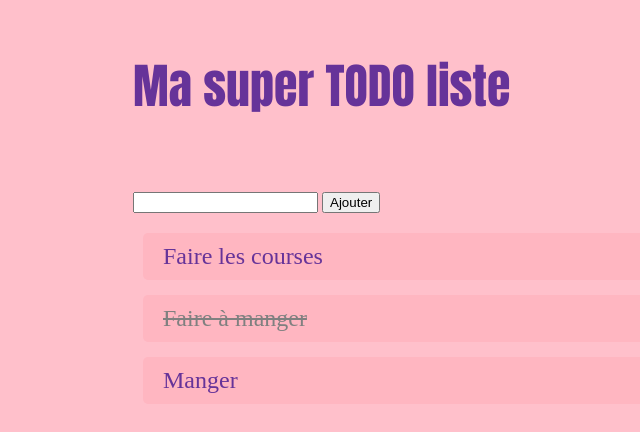
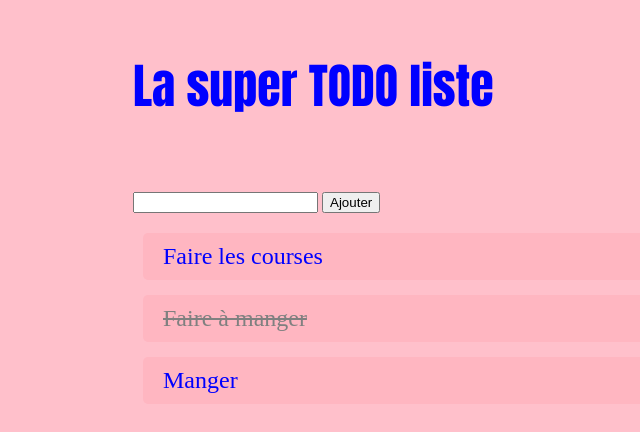
Before and after one commit to dcabane-lfis/purple-worker-2, a website: page index.html in a window 1280 px wide. Shown: the whole page, without its empty margins (27-667 px from the left). Drawn offline with Linux system fonts and the light colour scheme.

Commit message:
blue version

```diff
--- a/index.html
+++ b/index.html
@@ -14,7 +14,7 @@
 
   <body>
     <div class="title">
-      Ma super TODO liste
+      La super TODO liste
       <span class="material-icons" style="font-size: 48px; margin-left: 5px">
         &#xe86c;
       </span>
--- a/style.css
+++ b/style.css
@@ -1,6 +1,6 @@
 body {
   background: pink;
-  color: rebeccapurple;
+  color: blue;
   max-width: 960px;
   margin: auto;
   padding: 0px 20px;
```
Also changed, not shown: 1 other file.
